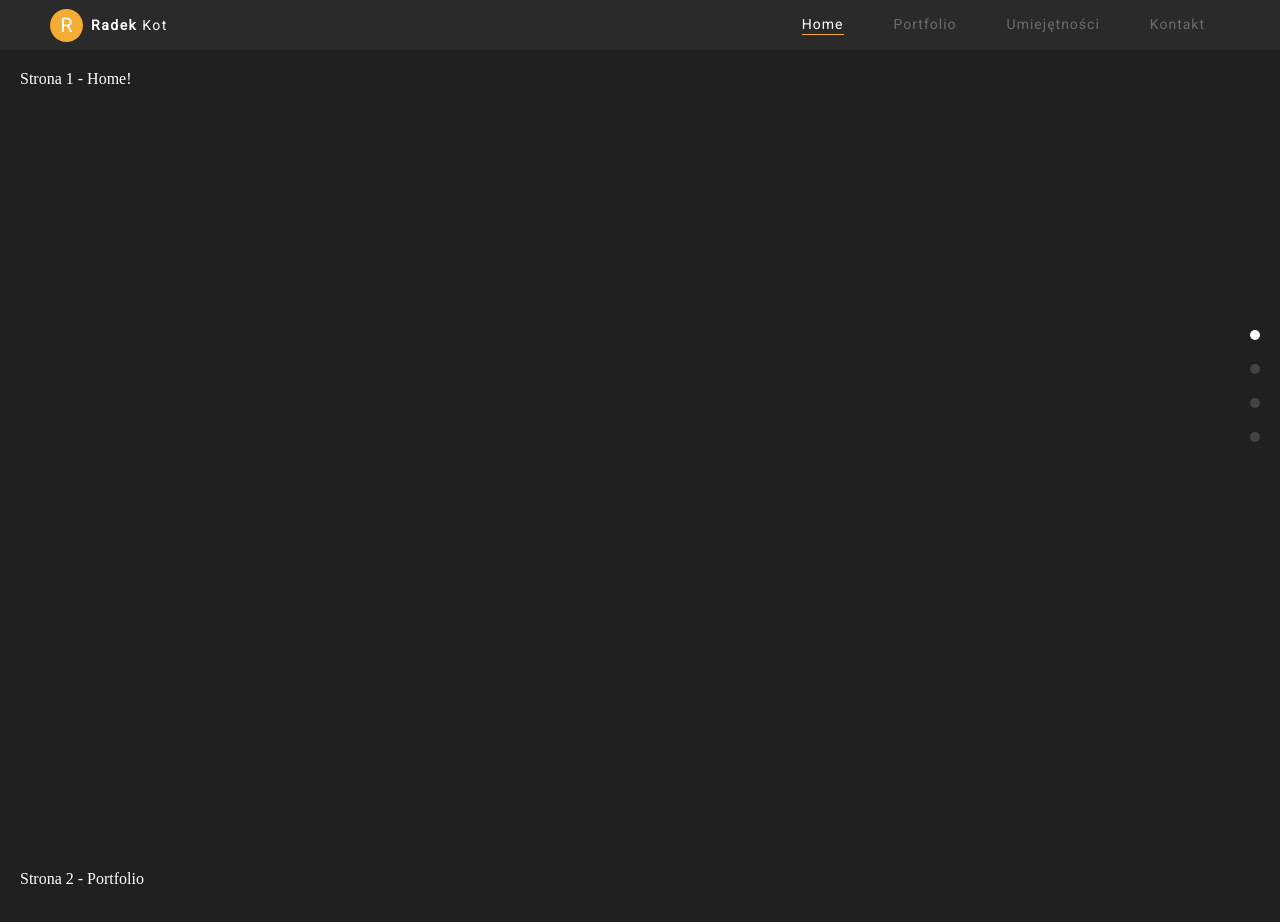
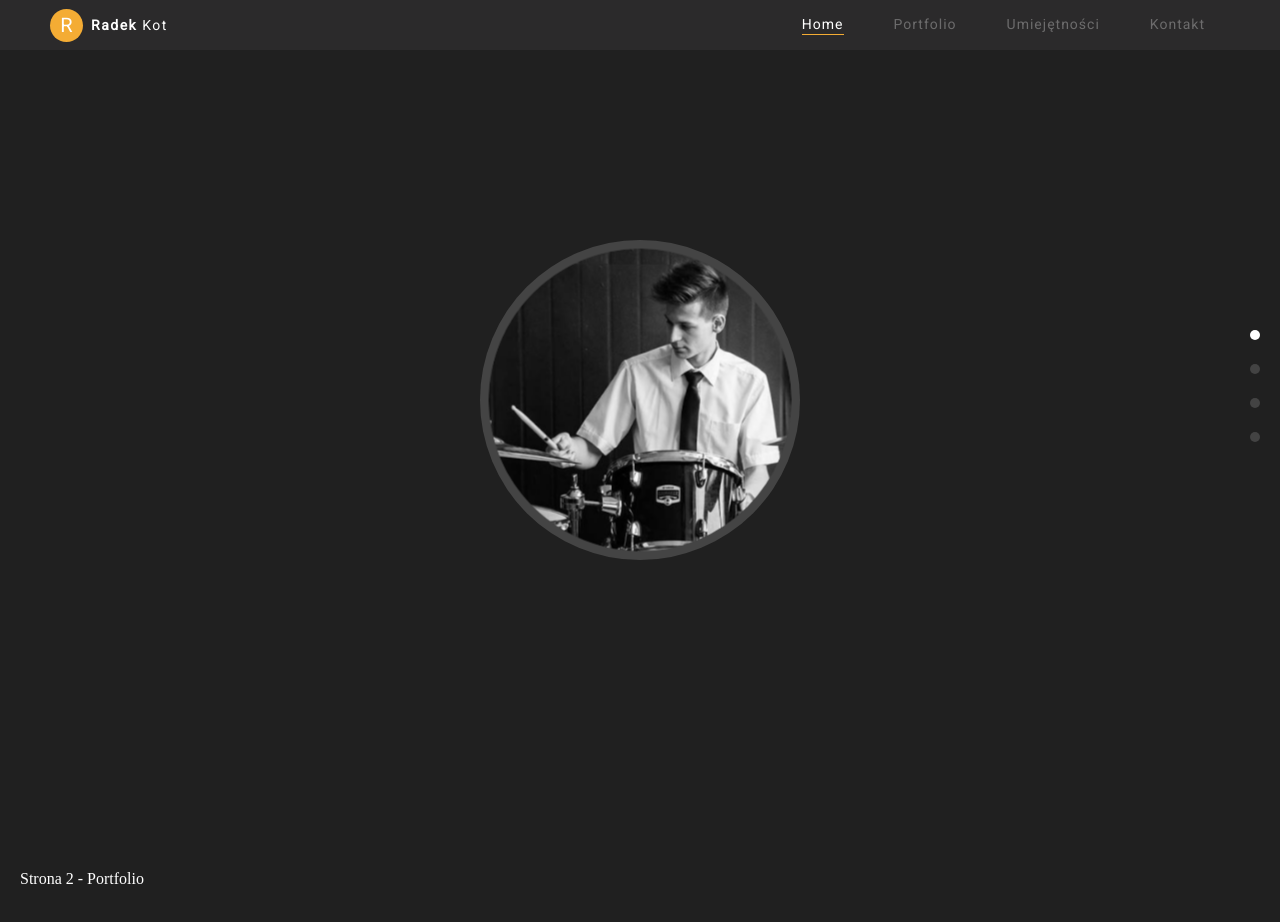
Before and after one commit to Radek25/CVReact, a React (Create React App) app: page / in a window 1280 px wide. Shown: the top 922 px of the page. Built offline with nearby package versions, Linux system fonts and the light colour scheme.

Commit message:
Add animation to DotList component and start create HomePage component

```diff
--- a/src/components/HomePage/HomePage.tsx
+++ b/src/components/HomePage/HomePage.tsx
@@ -1,10 +1,13 @@
 import React, { FC }  from "react";
 import { HomePageWrapper } from "./HomePageStyle";
+import myPhoto from "./../imgs/myPhoto.png"
 
 export const HomePage: FC = () => {
     return(
         <HomePageWrapper id="home">
-            Strona 1 - Home!
+            <div className='img-background'>
+                <img src={myPhoto}/>
+            </div>
         </HomePageWrapper>
     );
 };
--- a/src/components/HomePage/HomePageStyle.tsx
+++ b/src/components/HomePage/HomePageStyle.tsx
@@ -7,5 +7,33 @@ export const HomePageWrapper = styled.div`
     box-sizing: border-box;
     padding: 70px 20px;
     background-color: ${colors.mainBackgroundColor};
-    color: white;
+    display: flex;
+    justify-content: center;
+    align-items: center;
+    .img-background{
+        width: 320px;
+        height: 320px;
+        border-radius: 100%;
+        background-color: #444444;
+        display: flex;
+        justify-content: center;
+        align-items: center;
+    }
+    img{
+        width: 300px;
+        height: 300px;
+        border-radius: 100%;
+        animation: pulsate-fwd 2.5s ease-in-out infinite both;
+    }
+    @keyframes pulsate-fwd {
+    0% {
+        transform: scale(1);
+    }
+    50% {
+        transform: scale(1.01);
+    }
+    100% {
+        transform: scale(1);
+    }
+    }
 `;
--- a/src/components/NavBar/NavBarStyle.tsx
+++ b/src/components/NavBar/NavBarStyle.tsx
@@ -11,6 +11,7 @@ export const NavBarWrapper = styled.div`
     justify-content: space-between;
     align-items: center;
     background-color: ${colors.navbarBackgroundColor};
+    z-index: 1000;
 `;
 export const NavBarLeftSideContainer = styled.div`
     display: flex;
--- a/src/components/common/DotsList/DotsList.tsx
+++ b/src/components/common/DotsList/DotsList.tsx
@@ -1,4 +1,4 @@
-import React, { FC, useState } from "react";
+import React, { FC } from "react";
 import { DotsListWrapper } from "./DotsListStyle";
 
 interface IOptionID{
--- a/src/components/common/DotsList/DotsListStyle.tsx
+++ b/src/components/common/DotsList/DotsListStyle.tsx
@@ -29,5 +29,16 @@ export const DotsListWrapper = styled.div<IOptionID>`
     }
     li:nth-child(${(props) => props.navOptionID}):before{
         background-color: ${colors.mainFontColor} !important;
+        animation: scale-in-center 0.3s cubic-bezier(0.250, 0.460, 0.450, 0.940) both;
     }
+    @keyframes scale-in-center {
+    0% {
+        transform: scale(0);
+        opacity: 1;
+    }
+    100% {
+        transform: scale(1);
+        opacity: 1;
+    }
+}
 `;
```
Also changed, not shown: src/components/imgs/myPhoto.png (added).
